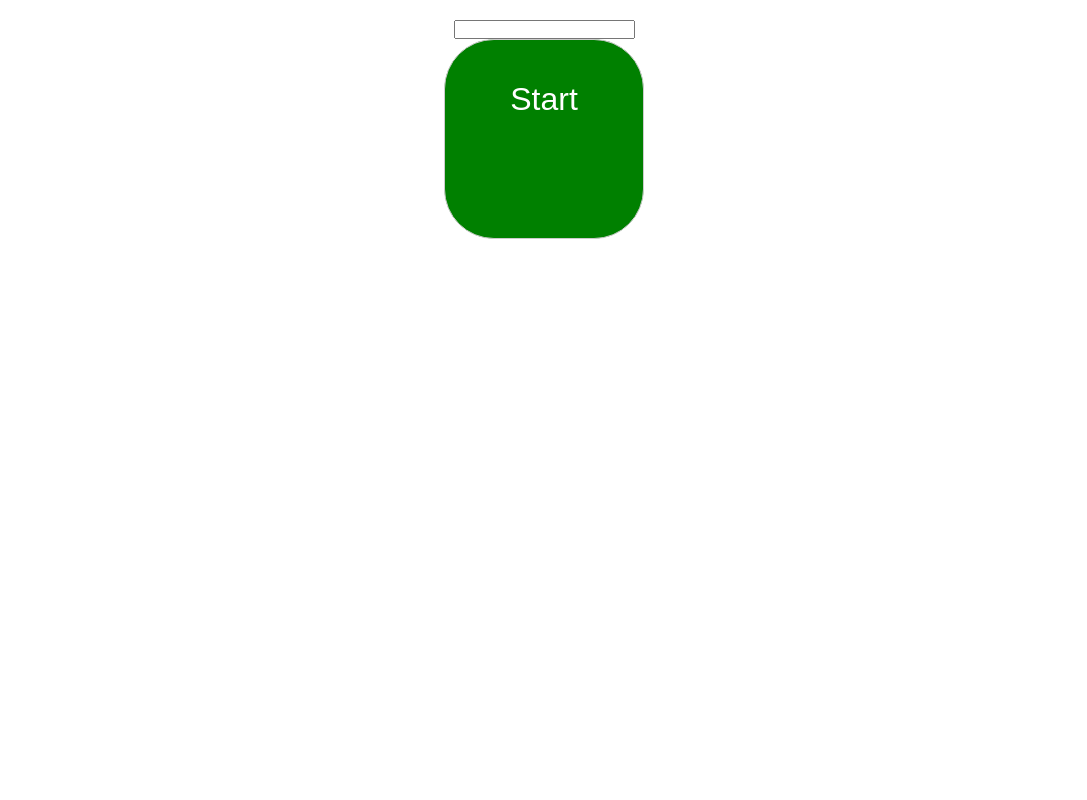
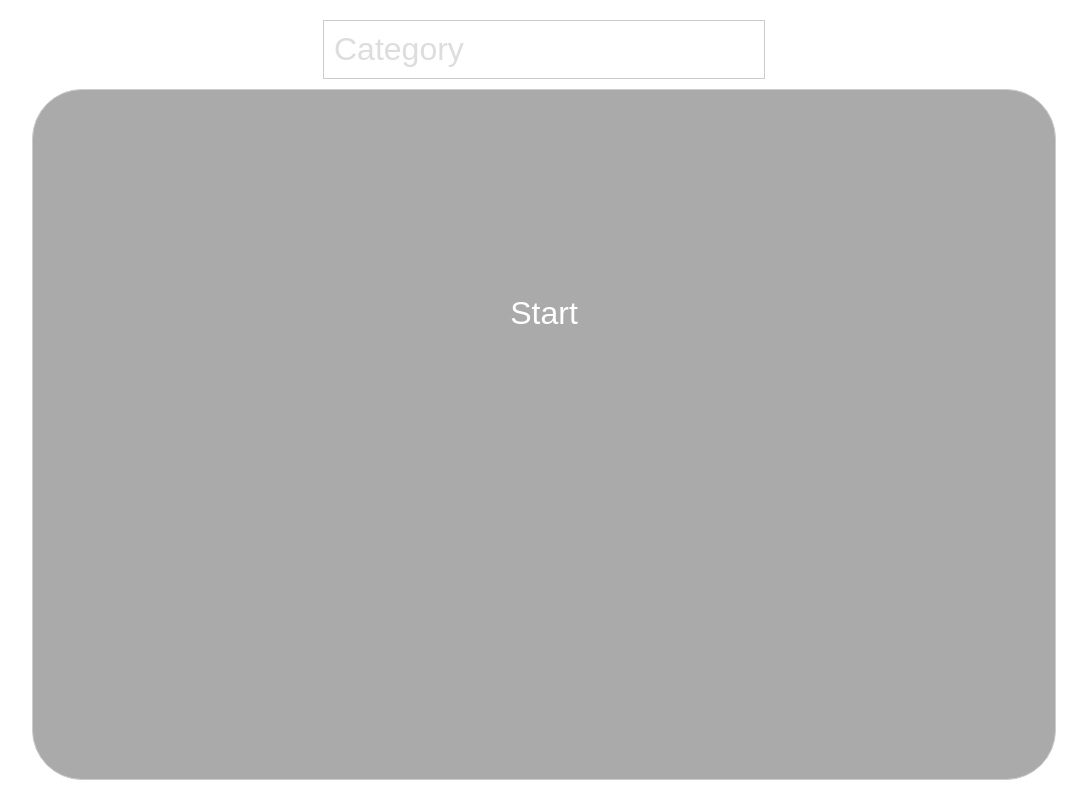
Before and after one commit to emeraldwalk/interval-tracker, a React (Vite) app: page / in a window 1280 px wide. Shown: the whole page, without its empty margins (96-1183 px from the left). Built offline with nearby package versions, Linux system fonts and the light colour scheme.

Commit message:
Basic app working

```diff
--- a/src/components/App.tsx
+++ b/src/components/App.tsx
@@ -2,10 +2,29 @@ import React, { useCallback, useEffect, useRef, useState } from 'react'
 import {
   addTimeEntry,
   calculateElapsedSeconds,
+  calculateGroupElapsedSeconds,
+  displayTime,
   buttonDisplayText,
   summary,
-  State
+  State,
 } from '../state';
+
+const persistedState = localStorage.getItem('state')
+const [initialLabel, initialState]: [string, State] = persistedState
+  ? JSON.parse(persistedState)
+  : [
+    '',
+    {
+      entries: [],
+    }
+  ]
+
+function persistState(
+  label: string,
+  state: State,
+) {
+  localStorage.setItem('state', JSON.stringify([label, state]))
+}
 
 export interface AppProps {
 }
@@ -16,13 +35,11 @@ const App: React.FC<AppProps> = () => {
     ReturnType<typeof requestAnimationFrame>
   >()
 
-  const [elapsed, setElapsed] = useState()
-  const [label, setLabel] = useState('')
-
-  const stateRef = useRef<State>({
-    isRunning: false,
-    entries: [],
-  })
+  const [elapsed, setElapsed] = useState(
+    calculateElapsedSeconds(initialState)
+  )
+  const [label, setLabel] = useState(initialLabel)
+  const stateRef = useRef<State>(initialState)
 
   /**
    * Animation loop sets elapsed seconds so that we get
@@ -51,6 +68,7 @@ const App: React.FC<AppProps> = () => {
         stateRef.current,
         label,
       )
+      persistState(label, stateRef.current)
     },
     [label],
   )
@@ -60,18 +78,22 @@ const App: React.FC<AppProps> = () => {
   return (
     <div className="c_app">
       <input
+        className="c_app__group-name"
         onChange={({ currentTarget: { value }}) => {
           setLabel(value)
+          persistState(value, stateRef.current)
         }}
+        placeholder="Category"
         readOnly={type === 'start'}
         value={label}
       />
 
       <button
         className={`c_app__cmd ${type}`}
+        disabled={label === ''}
         onClick={onClick}
       >{
-        buttonDisplayText(stateRef.current, elapsed).map(
+        buttonDisplayText(stateRef.current, elapsed || 0).map(
           (text, i) => <span key={i}>{text}</span>
         )
       }
@@ -85,7 +107,15 @@ const App: React.FC<AppProps> = () => {
             <li
               className="c_app__group-label"
               key={`label-${label}-${i}`}
-            >{label.length ? label : 'Unlabeled'}</li>,
+            >
+              {label.length ? label : 'Unlabeled'}
+              &nbsp;(
+                {
+                  displayTime(
+                    calculateGroupElapsedSeconds({ items, label })
+                  )
+                }
+              )</li>,
             <ul
               className="c_app__group-items"
               key={`items-${label}-${i}`}
--- a/src/index.scss
+++ b/src/index.scss
@@ -34,9 +34,10 @@
     display: flex;
     flex-direction: column;
     font-size: 2rem;
+    height: 80vw;
     justify-content: space-evenly;
-    height: 200px;
-    width: 200px;
+    margin-top: 10px;
+    width: 80vw;
 
     :nth-child(2) {
       display: block;
@@ -48,17 +49,34 @@
       outline: 0;
     }
 
-    &.start {
-      background-color: red;
+    background-color: #aaa;
+    &:enabled {
+      &.start {
+        background-color: red;
+      }
+      &.stop {
+        background-color: green;
+      }
     }
-    &.stop {
-      background-color: green;
-    }
-
   }
 
   &__group-label {
     text-decoration: underline;
+  }
+
+  &__group-name {
+    border: 1px solid #ccc;
+    font-size: 2rem;
+    padding: 10px;
+    &:focus {
+      outline: 0;
+    }
+    &:read-only {
+      background-color: #ccc;
+    }
+    &::placeholder {
+      color: #ddd;
+    }
   }
 
   &__group-items,
--- a/src/state.ts
+++ b/src/state.ts
@@ -4,8 +4,12 @@ export interface TimeEntry {
   type: 'start' | 'stop',
 }
 
+export interface TimeEntryGroup {
+  items: [TimeEntry, TimeEntry | undefined][],
+  label: string,
+}
+
 export interface State {
-  isRunning: boolean,
   entries: TimeEntry[],
 }
 
@@ -62,6 +66,14 @@ export function calculateElapsedSeconds(
   )
 }
 
+export function calculateGroupElapsedSeconds(
+  group: TimeEntryGroup,
+): number {
+  return group.items.reduce((total, [start, end]) => {
+    return total + (end ? end.time : Date.now()) - start.time
+  }, 0)
+}
+
 /**
  * Display milliseconds as time in seconds
  * 00:00:00
@@ -85,8 +97,8 @@ export function isRunning(
 export function* summary(
   { entries }: State,
 ) {
-  let group = {
-    items: [] as [TimeEntry, TimeEntry | undefined][],
+  let group: TimeEntryGroup = {
+    items: [],
     label: '',
   }
 
@@ -105,7 +117,7 @@ export function* summary(
     if (entries[i].type === 'start') {
       group.items.push([entries[i], undefined])
     }
-    else {
+    else if(group.items.length) {
       group.items[group.items.length - 1][1] = entries[i]
     }
   }
```
